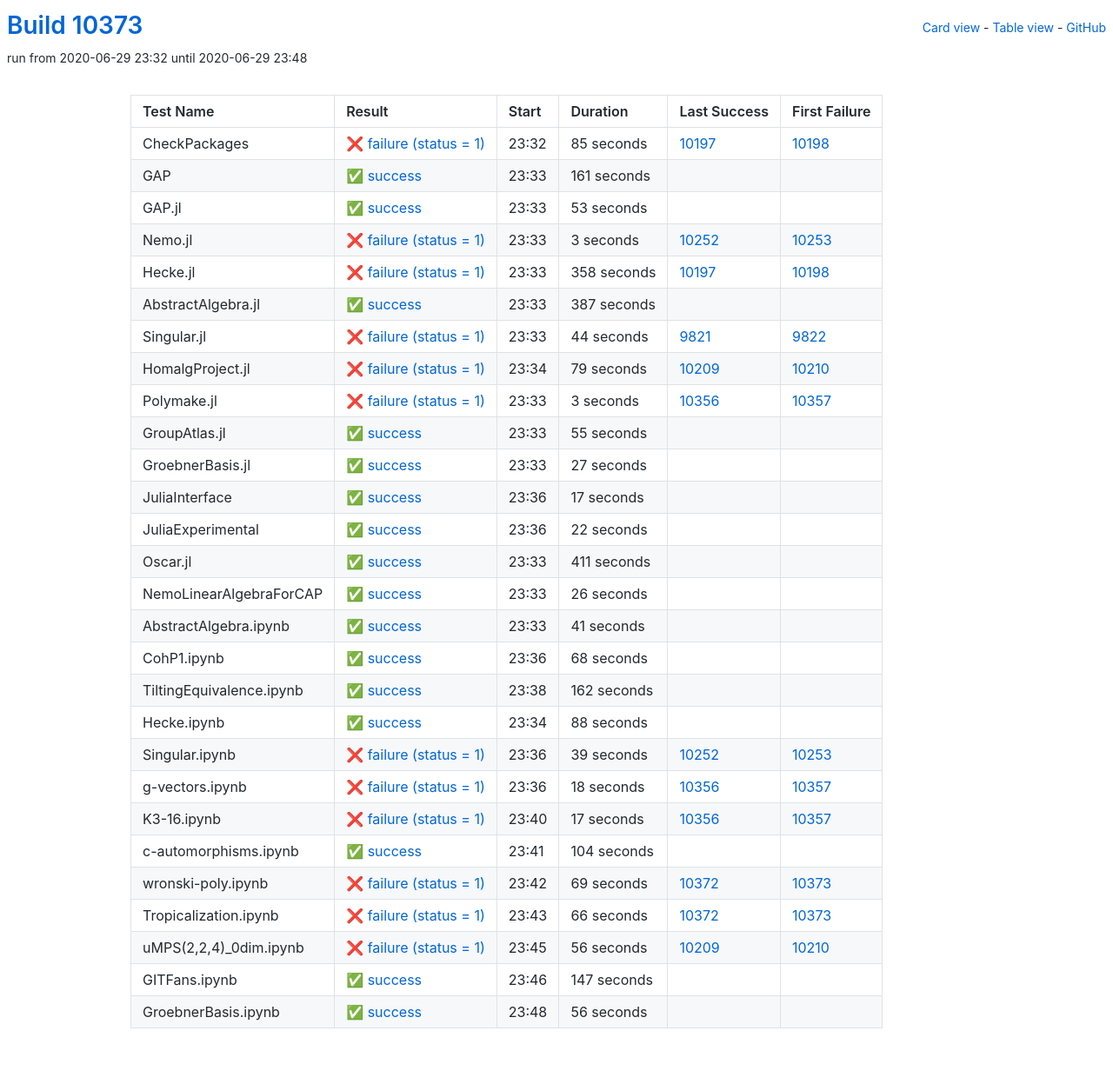
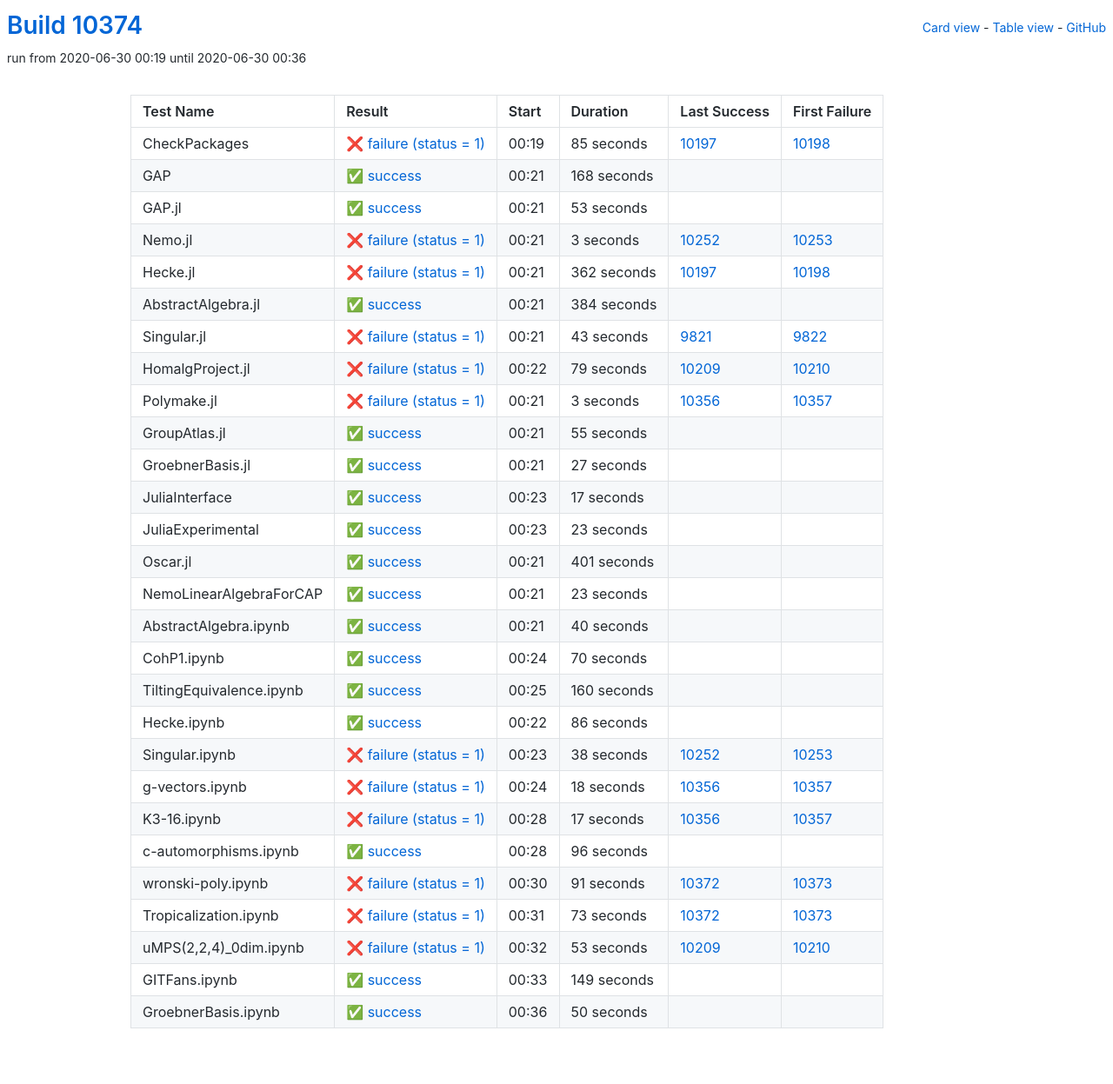
Before and after one commit to oscar-system/oscar-ci-status, a Jekyll site: the page built from table.html, in a window 1280 px wide. Shown: the whole page at 87% size. Built offline with Jekyll 4.4.1, drawn with Linux system fonts in a browser that asks for light colours.

Commit message:
Build #10374

```diff
--- a/_data/ci.yml
+++ b/_data/ci.yml
@@ -1,6 +1,6 @@
 ---
-build: 10373
-build_url: https://oscarci.mathematik.uni-kl.de/job/oscar/10373/
+build: 10374
+build_url: https://oscarci.mathematik.uni-kl.de/job/oscar/10374/
 job: oscar
 organization: oscar-system
 repo: oscar-ci-status
@@ -8,8 +8,8 @@
 tests:
 - name: CheckPackages
   id: checkpackages
-  log: https://oscarci.mathematik.uni-kl.de/job/oscar/10373/artifact/logs/build-10373/CheckPackages.log
-  start: 2020-06-29 23:32
+  log: https://oscarci.mathematik.uni-kl.de/job/oscar/10374/artifact/logs/build-10374/CheckPackages.log
+  start: 2020-06-30 00:19
   success: false
   exitcode: 1
   status: failure
@@ -20,20 +20,20 @@
   first_failure_url: https://oscarci.mathematik.uni-kl.de/job/oscar/10198/
 - name: GAP
   id: gap
-  log: https://oscarci.mathematik.uni-kl.de/job/oscar/10373/artifact/logs/build-10373/GAP.log
-  start: 2020-06-29 23:33
+  log: https://oscarci.mathematik.uni-kl.de/job/oscar/10374/artifact/logs/build-10374/GAP.log
+  start: 2020-06-30 00:21
   success: true
   exitcode: 0
   status: success
-  duration: 161
+  duration: 168
   last_success: false
   last_success_url:
   first_failure: false
   first_failure_url:
 - name: GAP.jl
   id: gap-jl
-  log: https://oscarci.mathematik.uni-kl.de/job/oscar/10373/artifact/logs/build-10373/GAP.jl.log
-  start: 2020-06-29 23:33
+  log: https://oscarci.mathematik.uni-kl.de/job/oscar/10374/artifact/logs/build-10374/GAP.jl.log
+  start: 2020-06-30 00:21
   success: true
   exitcode: 0
   status: success
@@ -44,8 +44,8 @@
   first_failure_url:
 - name: Nemo.jl
   id: nemo-jl
-  log: https://oscarci.mathematik.uni-kl.de/job/oscar/10373/artifact/logs/build-10373/Nemo.jl.log
-  start: 2020-06-29 23:33
+  log: https://oscarci.mathematik.uni-kl.de/job/oscar/10374/artifact/logs/build-10374/Nemo.jl.log
+  start: 2020-06-30 00:21
   success: false
   exitcode: 1
   status: failure
@@ -56,44 +56,44 @@
   first_failure_url: https://oscarci.mathematik.uni-kl.de/job/oscar/10253/
 - name: Hecke.jl
   id: hecke-jl
-  log: https://oscarci.mathematik.uni-kl.de/job/oscar/10373/artifact/logs/build-10373/Hecke.jl.log
-  start: 2020-06-29 23:33
+  log: https://oscarci.mathematik.uni-kl.de/job/oscar/10374/artifact/logs/build-10374/Hecke.jl.log
+  start: 2020-06-30 00:21
   success: false
   exitcode: 1
   status: failure
-  duration: 358
+  duration: 362
   last_success: 10197
   last_success_url: https://oscarci.mathematik.uni-kl.de/job/oscar/10197/
   first_failure: 10198
   first_failure_url: https://oscarci.mathematik.uni-kl.de/job/oscar/10198/
 - name: AbstractAlgebra.jl
   id: abstractalgebra-jl
-  log: https://oscarci.mathematik.uni-kl.de/job/oscar/10373/artifact/logs/build-10373/AbstractAlgebra.jl.log
-  start: 2020-06-29 23:33
+  log: https://oscarci.mathematik.uni-kl.de/job/oscar/10374/artifact/logs/build-10374/AbstractAlgebra.jl.log
+  start: 2020-06-30 00:21
   success: true
   exitcode: 0
   status: success
-  duration: 387
+  duration: 384
   last_success: false
   last_success_url:
   first_failure: false
   first_failure_url:
 - name: Singular.jl
   id: singular-jl
-  log: https://oscarci.mathematik.uni-kl.de/job/oscar/10373/artifact/logs/build-10373/Singular.jl.log
-  start: 2020-06-29 23:33
+  log: https://oscarci.mathematik.uni-kl.de/job/oscar/10374/artifact/logs/build-10374/Singular.jl.log
+  start: 2020-06-30 00:21
   success: false
   exitcode: 1
   status: failure
-  duration: 44
+  duration: 43
   last_success: 9821
   last_success_url: https://oscarci.mathematik.uni-kl.de/job/oscar/9821/
   first_failure: 9822
   first_failure_url: https://oscarci.mathematik.uni-kl.de/job/oscar/9822/
 - name: HomalgProject.jl
   id: homalgproject-jl
-  log: https://oscarci.mathematik.uni-kl.de/job/oscar/10373/artifact/logs/build-10373/HomalgProject.jl.log
-  start: 2020-06-29 23:34
+  log: https://oscarci.mathematik.uni-kl.de/job/oscar/10374/artifact/logs/build-10374/HomalgProject.jl.log
+  start: 2020-06-30 00:22
   success: false
   exitcode: 1
   status: failure
@@ -104,8 +104,8 @@
   first_failure_url: https://oscarci.mathematik.uni-kl.de/job/oscar/10210/
 - name: Polymake.jl
   id: polymake-jl
-  log: https://oscarci.mathematik.uni-kl.de/job/oscar/10373/artifact/logs/build-10373/Polymake.jl.log
-  start: 2020-06-29 23:33
+  log: https://oscarci.mathematik.uni-kl.de/job/oscar/10374/artifact/logs/build-10374/Polymake.jl.log
+  start: 2020-06-30 00:21
   success: false
   exitcode: 1
   status: failure
@@ -116,8 +116,8 @@
   first_failure_url: https://oscarci.mathematik.uni-kl.de/job/oscar/10357/
 - name: GroupAtlas.jl
   id: groupatlas-jl
-  log: https://oscarci.mathematik.uni-kl.de/job/oscar/10373/artifact/logs/build-10373/GroupAtlas.jl.log
-  start: 2020-06-29 23:33
+  log: https://oscarci.mathematik.uni-kl.de/job/oscar/10374/artifact/logs/build-10374/GroupAtlas.jl.log
+  start: 2020-06-30 00:21
   success: true
   exitcode: 0
   status: success
@@ -128,8 +128,8 @@
   first_failure_url:
 - name: GroebnerBasis.jl
   id: groebnerbasis-jl
-  log: https://oscarci.mathematik.uni-kl.de/job/oscar/10373/artifact/logs/build-10373/GroebnerBasis.jl.log
-  start: 2020-06-29 23:33
+  log: https://oscarci.mathematik.uni-kl.de/job/oscar/10374/artifact/logs/build-10374/GroebnerBasis.jl.log
+  start: 2020-06-30 00:21
   success: true
   exitcode: 0
   status: success
@@ -140,8 +140,8 @@
   first_failure_url:
 - name: JuliaInterface
   id: juliainterface
-  log: https://oscarci.mathematik.uni-kl.de/job/oscar/10373/artifact/logs/build-10373/JuliaInterface.log
-  start: 2020-06-29 23:36
+  log: https://oscarci.mathematik.uni-kl.de/job/oscar/10374/artifact/logs/build-10374/JuliaInterface.log
+  start: 2020-06-30 00:23
   success: true
   exitcode: 0
   status: success
@@ -152,104 +152,104 @@
   first_failure_url:
 - name: JuliaExperimental
   id: juliaexperimental
-  log: https://oscarci.mathematik.uni-kl.de/job/oscar/10373/artifact/logs/build-10373/JuliaExperimental.log
-  start: 2020-06-29 23:36
+  log: https://oscarci.mathematik.uni-kl.de/job/oscar/10374/artifact/logs/build-10374/JuliaExperimental.log
+  start: 2020-06-30 00:23
   success: true
   exitcode: 0
   status: success
-  duration: 22
+  duration: 23
   last_success: false
   last_success_url:
   first_failure: false
   first_failure_url:
 - name: Oscar.jl
   id: oscar-jl
-  log: https://oscarci.mathematik.uni-kl.de/job/oscar/10373/artifact/logs/build-10373/Oscar.jl.log
-  start: 2020-06-29 23:33
+  log: https://oscarci.mathematik.uni-kl.de/job/oscar/10374/artifact/logs/build-10374/Oscar.jl.log
+  start: 2020-06-30 00:21
   success: true
   exitcode: 0
   status: success
-  duration: 411
+  duration: 401
   last_success: false
   last_success_url:
   first_failure: false
   first_failure_url:
 - name: NemoLinearAlgebraForCAP
   id: nemolinearalgebraforcap
-  log: https://oscarci.mathematik.uni-kl.de/job/oscar/10373/artifact/logs/build-10373/NemoLinearAlgebraForCAP.log
-  start: 2020-06-29 23:33
+  log: https://oscarci.mathematik.uni-kl.de/job/oscar/10374/artifact/logs/build-10374/NemoLinearAlgebraForCAP.log
+  start: 2020-06-30 00:21
   success: true
   exitcode: 0
   status: success
-  duration: 26
+  duration: 23
   last_success: false
   last_success_url:
   first_failure: false
   first_failure_url:
 - name: AbstractAlgebra.ipynb
   id: abstractalgebra-ipynb
-  log: https://oscarci.mathematik.uni-kl.de/job/oscar/10373/artifact/logs/build-10373/AbstractAlgebra.ipynb.log
-  start: 2020-06-29 23:33
+  log: https://oscarci.mathematik.uni-kl.de/job/oscar/10374/artifact/logs/build-10374/AbstractAlgebra.ipynb.log
+  start: 2020-06-30 00:21
   success: true
   exitcode: 0
   status: success
-  duration: 41
+  duration: 40
   last_success: false
   last_success_url:
   first_failure: false
   first_failure_url:
 - name: CohP1.ipynb
   id: cohp1-ipynb
-  log: https://oscarci.mathematik.uni-kl.de/job/oscar/10373/artifact/logs/build-10373/CohP1.ipynb.log
-  start: 2020-06-29 23:36
+  log: https://oscarci.mathematik.uni-kl.de/job/oscar/10374/artifact/logs/build-10374/CohP1.ipynb.log
+  start: 2020-06-30 00:24
   success: true
   exitcode: 0
   status: success
-  duration: 68
+  duration: 70
   last_success: false
   last_success_url:
   first_failure: false
   first_failure_url:
 - name: TiltingEquivalence.ipynb
   id: tiltingequivalence-ipynb
-  log: https://oscarci.mathematik.uni-kl.de/job/oscar/10373/artifact/logs/build-10373/TiltingEquivalence.ipynb.log
-  start: 2020-06-29 23:38
+  log: https://oscarci.mathematik.uni-kl.de/job/oscar/10374/artifact/logs/build-10374/TiltingEquivalence.ipynb.log
+  start: 2020-06-30 00:25
   success: true
   exitcode: 0
   status: success
-  duration: 162
+  duration: 160
   last_success: false
   last_success_url:
   first_failure: false
   first_failure_url:
 - name: Hecke.ipynb
   id: hecke-ipynb
-  log: https://oscarci.mathematik.uni-kl.de/job/oscar/10373/artifact/logs/build-10373/Hecke.ipynb.log
-  start: 2020-06-29 23:34
+  log: https://oscarci.mathematik.uni-kl.de/job/oscar/10374/artifact/logs/build-10374/Hecke.ipynb.log
+  start: 2020-06-30 00:22
   success: true
   exitcode: 0
   status: success
-  duration: 88
+  duration: 86
   last_success: false
   last_success_url:
   first_failure: false
   first_failure_url:
 - name: Singular.ipynb
   id: singular-ipynb
-  log: https://oscarci.mathematik.uni-kl.de/job/oscar/10373/artifact/logs/build-10373/Singular.ipynb.log
-  start: 2020-06-29 23:36
+  log: https://oscarci.mathematik.uni-kl.de/job/oscar/10374/artifact/logs/build-10374/Singular.ipynb.log
+  start: 2020-06-30 00:23
   success: false
   exitcode: 1
   status: failure
-  duration: 39
+  duration: 38
   last_success: 10252
   last_success_url: https://oscarci.mathematik.uni-kl.de/job/oscar/10252/
   first_failure: 10253
   first_failure_url: https://oscarci.mathematik.uni-kl.de/job/oscar/10253/
 - name: g-vectors.ipynb
   id: g-vectors-ipynb
-  log: https://oscarci.mathematik.uni-kl.de/job/oscar/10373/artifact/logs/build-10373/g-vectors.ipynb.log
-  start: 2020-06-29 23:36
+  log: https://oscarci.mathematik.uni-kl.de/job/oscar/10374/artifact/logs/build-10374/g-vectors.ipynb.log
+  start: 2020-06-30 00:24
   success: false
   exitcode: 1
   status: failure
@@ -260,8 +260,8 @@
   first_failure_url: https://oscarci.mathematik.uni-kl.de/job/oscar/10357/
 - name: K3-16.ipynb
   id: k3-16-ipynb
-  log: https://oscarci.mathematik.uni-kl.de/job/oscar/10373/artifact/logs/build-10373/K3-16.ipynb.log
-  start: 2020-06-29 23:40
+  log: https://oscarci.mathematik.uni-kl.de/job/oscar/10374/artifact/logs/build-10374/K3-16.ipynb.log
+  start: 2020-06-30 00:28
   success: false
   exitcode: 1
   status: failure
@@ -272,72 +272,72 @@
   first_failure_url: https://oscarci.mathematik.uni-kl.de/job/oscar/10357/
 - name: c-automorphisms.ipynb
   id: c-automorphisms-ipynb
-  log: https://oscarci.mathematik.uni-kl.de/job/oscar/10373/artifact/logs/build-10373/c-automorphisms.ipynb.log
-  start: 2020-06-29 23:41
+  log: https://oscarci.mathematik.uni-kl.de/job/oscar/10374/artifact/logs/build-10374/c-automorphisms.ipynb.log
+  start: 2020-06-30 00:28
   success: true
   exitcode: 0
   status: success
-  duration: 104
+  duration: 96
   last_success: false
   last_success_url:
   first_failure: false
   first_failure_url:
 - name: wronski-poly.ipynb
   id: wronski-poly-ipynb
-  log: https://oscarci.mathematik.uni-kl.de/job/oscar/10373/artifact/logs/build-10373/wronski-poly.ipynb.log
-  start: 2020-06-29 23:42
+  log: https://oscarci.mathematik.uni-kl.de/job/oscar/10374/artifact/logs/build-10374/wronski-poly.ipynb.log
+  start: 2020-06-30 00:30
   success: false
   exitcode: 1
   status: failure
-  duration: 69
+  duration: 91
   last_success: 10372
   last_success_url: https://oscarci.mathematik.uni-kl.de/job/oscar/10372/
   first_failure: 10373
   first_failure_url: https://oscarci.mathematik.uni-kl.de/job/oscar/10373/
 - name: Tropicalization.ipynb
   id: tropicalization-ipynb
-  log: https://oscarci.mathematik.uni-kl.de/job/oscar/10373/artifact/logs/build-10373/Tropicalization.ipynb.log
-  start: 2020-06-29 23:43
+  log: https://oscarci.mathematik.uni-kl.de/job/oscar/10374/artifact/logs/build-10374/Tropicalization.ipynb.log
+  start: 2020-06-30 00:31
   success: false
   exitcode: 1
   status: failure
-  duration: 66
+  duration: 73
   last_success: 10372
   last_success_url: https://oscarci.mathematik.uni-kl.de/job/oscar/10372/
   first_failure: 10373
   first_failure_url: https://oscarci.mathematik.uni-kl.de/job/oscar/10373/
 - name: uMPS(2,2,4)_0dim.ipynb
   id: umps-2-2-4-0dim-ipynb
-  log: https://oscarci.mathematik.uni-kl.de/job/oscar/10373/artifact/logs/build-10373/uMPS-2-2-4-_0dim.ipynb.log
-  start: 2020-06-29 23:45
+  log: https://oscarci.mathematik.uni-kl.de/job/oscar/10374/artifact/logs/build-10374/uMPS-2-2-4-_0dim.ipynb.log
+  start: 2020-06-30 00:32
   success: false
   exitcode: 1
   status: failure
-  duration: 56
+  duration: 53
   last_success: 10209
   last_success_url: https://oscarci.mathematik.uni-kl.de/job/oscar/10209/
   first_failure: 10210
   first_failure_url: https://oscarci.mathematik.uni-kl.de/job/oscar/10210/
 - name: GITFans.ipynb
   id: gitfans-ipynb
-  log: https://oscarci.mathematik.uni-kl.de/job/oscar/10373/artifact/logs/build-10373/GITFans.ipynb.log
-  start: 2020-06-29 23:46
+  log: https://oscarci.mathematik.uni-kl.de/job/oscar/10374/artifact/logs/build-10374/GITFans.ipynb.log
+  start: 2020-06-30 00:33
   success: true
   exitcode: 0
   status: success
-  duration: 147
+  duration: 149
   last_success: false
   last_success_url:
   first_failure: false
   first_failure_url:
 - name: GroebnerBasis.ipynb
   id: groebnerbasis-ipynb
-  log: https://oscarci.mathematik.uni-kl.de/job/oscar/10373/artifact/logs/build-10373/GroebnerBasis.ipynb.log
-  start: 2020-06-29 23:48
+  log: https://oscarci.mathematik.uni-kl.de/job/oscar/10374/artifact/logs/build-10374/GroebnerBasis.ipynb.log
+  start: 2020-06-30 00:36
   success: true
   exitcode: 0
   status: success
-  duration: 56
+  duration: 50
   last_success: false
   last_success_url:
   first_failure: false
```
Also changed, not shown: README.md.
